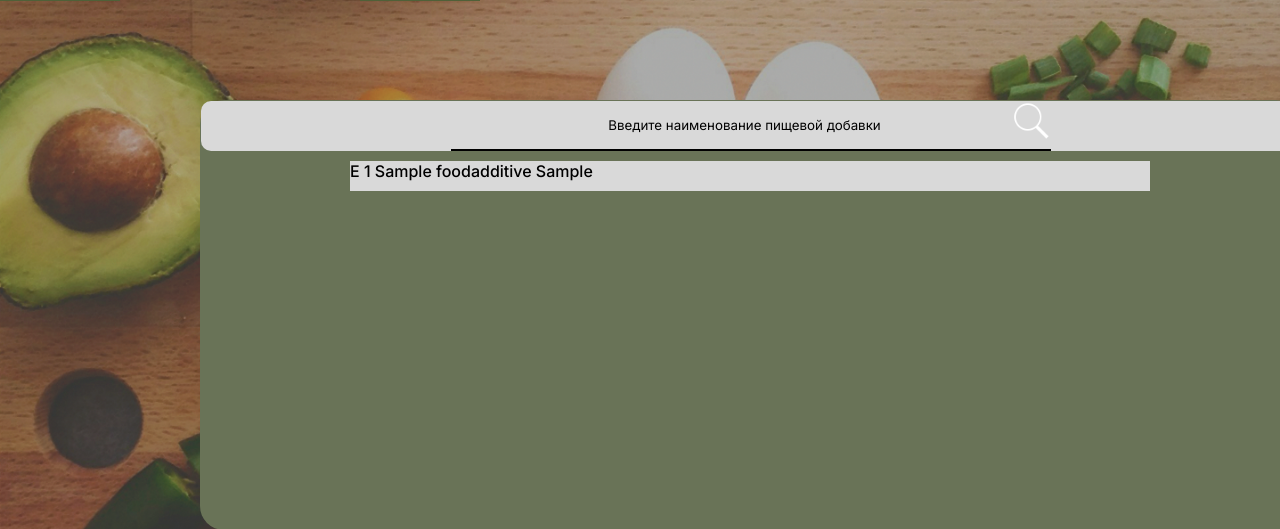
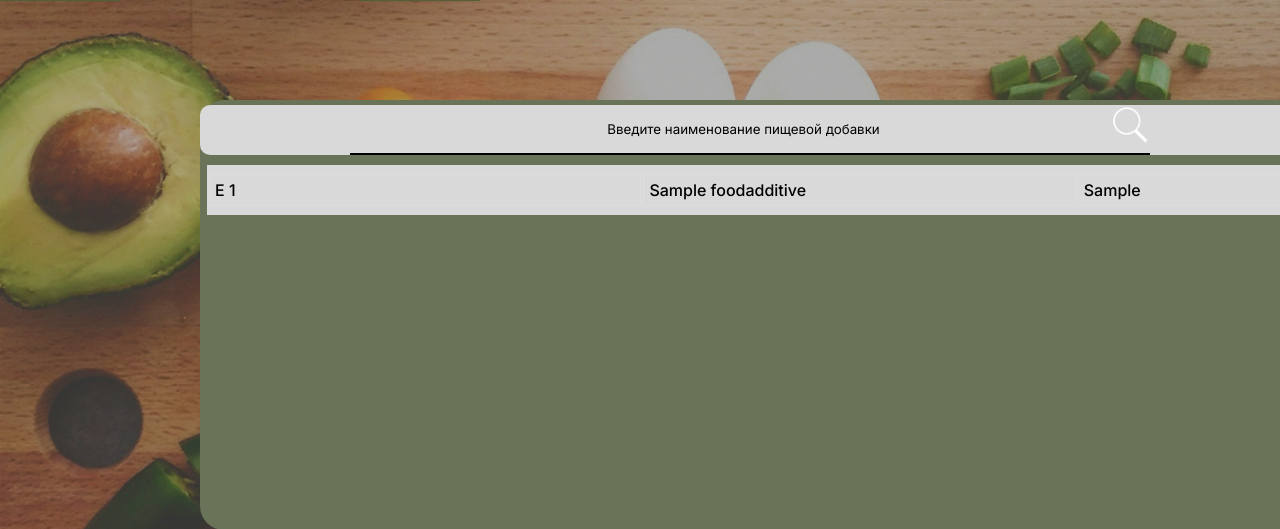
Before and after one commit to Anguilla-anguilla/bio_check_web, a Django app: page /catalog/ in a window 1280 px wide. Shown: the part 56-585 px from the top of the page. Run offline with Django 3.2, Linux system fonts and the light colour scheme; tables that the repository leaves empty hold one stand-in row (values such as "Sample post").

Commit message:
Edit fa_list style

```diff
--- a/biocheck/static/css/style.css
+++ b/biocheck/static/css/style.css
@@ -19,8 +19,6 @@ body {
 
 h1 {
     font-size: 50px;
-    border: 2px;
-    border-color: black;
     padding-left: 35px;
 }
 
@@ -219,8 +217,6 @@ h2 {
 
 .contacts-main-text {
     font-size: 25px;
-    border: 3px;
-    border-color: black;
     text-align: center;
 }
 
@@ -237,18 +233,15 @@ h2 {
 
 .search-box {
     width: 100%;
-    margin-top: 1px;
-    margin-left: 1px;
-    margin-right: 10px;
+    margin-top: 5px;
     margin-bottom: 10px;
     background-color: #D9D9D9;
     border-radius: 10px;
 }
 
-
 form {
     position: relative;
-    width: 600px;
+    width: 800px;
     height: 50px;
     margin: auto;
 }
@@ -257,7 +250,7 @@ input {
     vertical-align: baseline;
     display: flex;
     height: 50px;
-    width: 600px;
+    width: 800px;
     padding: 0 20px 0 20px;
     background-color: transparent;
     border: none;
@@ -269,7 +262,6 @@ input {
 }
 
 input::-webkit-input-placeholder {
-    font-size: 16;
     text-align: center;
     color: black;
     font-family: "Inter", sans-serif;
@@ -277,7 +269,6 @@ input::-webkit-input-placeholder {
 }
 
 input:-moz-placeholder {
-    font-size: 16;
     text-align: center;
     color: black;
     font-family: "Inter", sans-serif;
@@ -285,7 +276,6 @@ input:-moz-placeholder {
 }
 
 input:-ms-input-placeholder {
-    font-size: 16;
     text-align: center;
     color: black;
     font-family: "Inter", sans-serif;
@@ -303,30 +293,49 @@ button {
     right: 0;
 }
 
+.f-a-box {
+    justify-content: space-between;
+    margin-bottom: 10px;
+}
+
 .f-a-list {
-    width: 800px;
-    height: 30px;
-    margin: auto;
+    width: 99%;
+    height: 50px;
     background-color: #D9D9D9;
+    margin-bottom: 10px;
+    margin-left: 7px;
+    align-content: center;
 }
 
 .f-a-link {
     text-decoration: none;
     color: black;
     list-style: none;
+    align-items: center;
+}
+
+table {
+    width: 100%;
+}
+
+table td {
+    width: 40%;
+    border: 1px solid #dddddd;
+    padding: 5px;
 }
 
 .scroll {
-    height: 200px;
     overflow-y: scroll;
+    height: 350px;
 }
 
 .scroll::-webkit-scrollbar {
-    width: 12px;
+    width: 10px;
 }
 
 .scroll::-webkit-scrollbar-track {
     background-color: #506038;
+    border-radius: 20px;
 }
 
 .scroll::-webkit-scrollbar-thumb {
@@ -334,6 +343,7 @@ button {
     border-radius: 20px;
     border: 3px;
 }
+
 
 /* fa_detail */
 
--- a/biocheck/templates/catalog/fa_list.html
+++ b/biocheck/templates/catalog/fa_list.html
@@ -11,13 +11,23 @@
     </div>
     <div class="scroll">
         {% for fa in fa_catalog %}
+        <a class="f-a-link" href="{% url 'catalog:fa_detail' fa.id %}">
             <div class="f-a-list">
                 <ul class="list-block">
                     <li>
-                <p><a class="f-a-link" href="{% url 'catalog:fa_detail' fa.id %}">E {{ fa.e_title }} {{ fa.common_title }} {{ fa.category }}</a></p>
+                        <table>
+                            <tbody>
+                                <tr>
+                                    <td>E {{ fa.e_title }}</td>
+                                    <td>{{ fa.common_title }}</td>
+                                    <td>{{ fa.category }}</td>
+                                </tr>
+                            </tbody>
+                        </table>
                     </li>
                 </ul>
             </div>
+        </a>
         {% endfor %}
     </div>
 </div>
```
Lines whose indentation alone changed are shown as unchanged.
